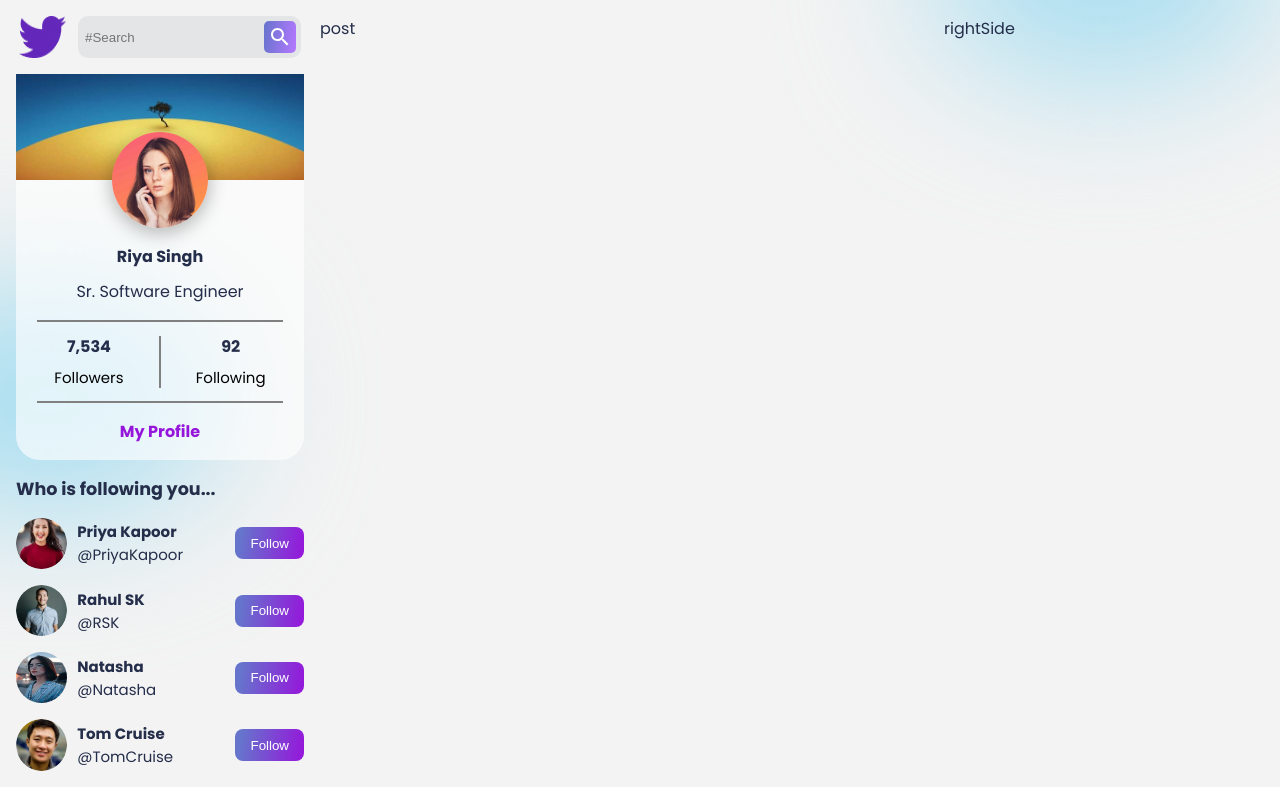
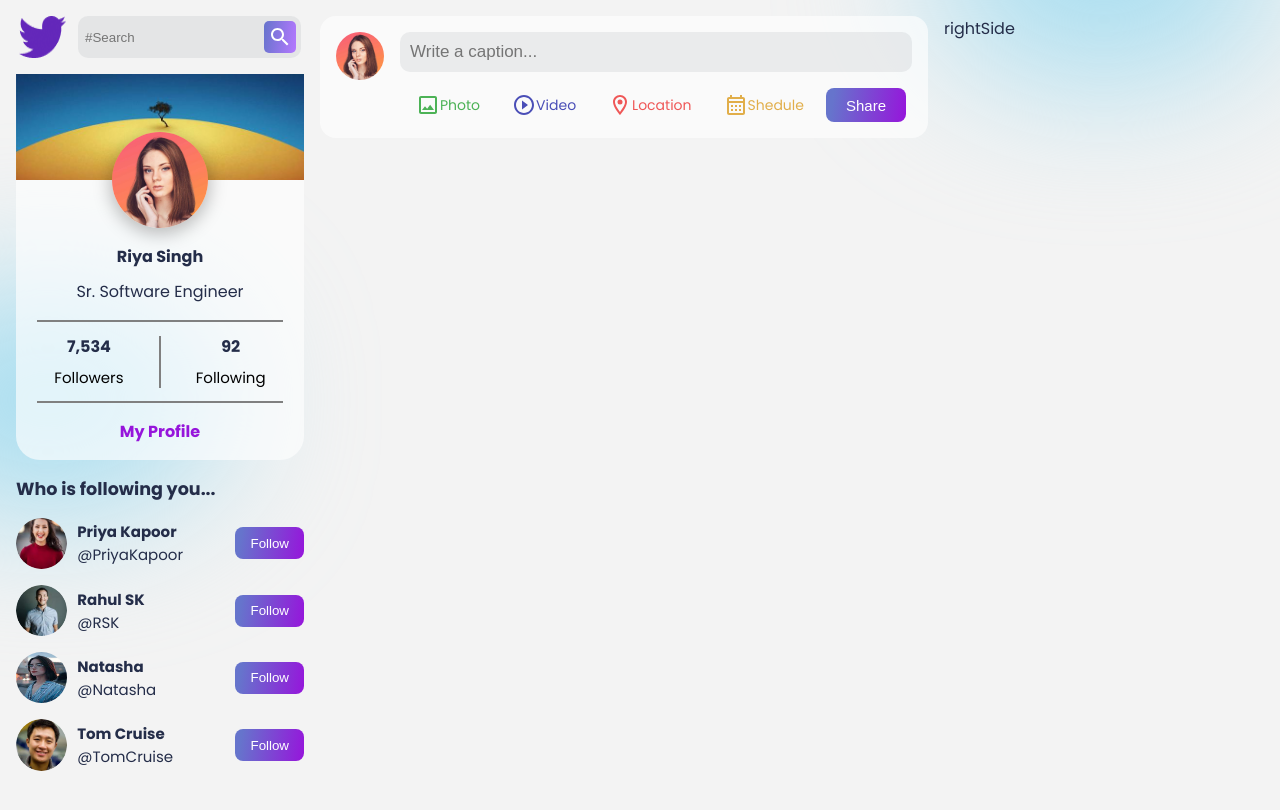
Before and after one commit to Vitalik487/Social-Media-Web-App, a React (Create React App) app in the folder client/: page / in a window 1280 px wide. Shown: the top 810 px of the page. Built offline with nearby package versions, Linux system fonts and the light colour scheme.

Commit message:
added postShare

```diff
--- /dev/null
+++ b/client/src/Components/PostShare/PostShare.css
@@ -0,0 +1,75 @@
+.PostShare{
+    display: flex;
+    gap: 1rem;
+    background-color: var(--cardColor);
+    padding: 1rem;
+    border-radius: 1rem;
+}
+
+.PostShare > img{
+    border-radius: 50%;
+    width: 3rem;
+    height: 3rem;
+}
+
+.PostShare > div{
+    display: flex;
+    flex-direction: column;
+    width: 90%;
+    gap: 1rem;
+}
+
+.PostShare > div > input {
+    background-color: var(--inputColor);
+    border-radius: 10px;
+    padding: 10px;
+    font-size: 17px;
+    border: none;
+    outline: none;
+}
+
+.postOptions{
+    display: flex;
+    justify-content: space-around;
+}
+
+.option{
+    padding: 5px;
+    padding-left: 10px;
+    padding-right: 10px;
+    border-radius: 10px;
+    display: flex;
+    align-items: center;
+    justify-content: center;
+    font-size: 14px;
+}
+
+.option:hover{
+    cursor: pointer;
+}
+
+.ps-button{
+    padding: 5px;
+    padding-left: 20px;
+    padding-right: 20px;
+    font-size: 15px;
+}
+
+
+.previewImage{
+    position: relative;
+}
+
+.previewImage > svg{
+    position: absolute;
+    right: 1rem;
+    top: 0.5rem;
+    cursor: pointer;
+}
+
+.previewImage > img{
+    width: 100%;
+    height: 20rem;
+    object-fit: cover;
+    border-radius: 0.5rem;
+}
--- /dev/null
+++ b/client/src/Components/PostShare/PostShare.js
@@ -0,0 +1,79 @@
+import React, { useState, useRef } from 'react'
+import './PostShare.css';
+import ProfileImage from '../../Img/profileImg.jpg';
+import PhotoOutlinedIcon from '@mui/icons-material/PhotoOutlined';
+import PlayCircleOutlineIcon from '@mui/icons-material/PlayCircleOutline';
+import LocationOnOutlinedIcon from '@mui/icons-material/LocationOnOutlined';
+import CalendarMonthOutlinedIcon from '@mui/icons-material/CalendarMonthOutlined';
+import CloseOutlinedIcon from '@mui/icons-material/CloseOutlined';
+
+
+
+const PostShare = () => {
+
+    const [image, setImage] = useState(null);
+    const imageRef = useRef();
+
+    const onImageChange = (event) => {
+        if (event.target.files && event.target.files[0]) {
+            let img = event.target.files[0];
+            setImage({
+                image: URL.createObjectURL(img)
+            });
+        }
+    }
+
+    return (
+        <div className="PostShare">
+            <img src={ProfileImage} alt="" />
+
+            <div>
+                <input type="text" placeholder='Write a caption...' />
+
+                <div className="postOptions">
+                    <div className="option" style={{ color: "var(--photo)" }}
+                        onClick={() => imageRef.current.click()}
+                    >
+                        <PhotoOutlinedIcon />
+                        Photo
+                    </div>
+                    <div className="option" style={{ color: "var(--video)" }}>
+                        <PlayCircleOutlineIcon />
+                        Video
+                    </div>
+                    <div className="option" style={{ color: "var(--location)" }}>
+                        <LocationOnOutlinedIcon />
+                        Location
+                    </div>
+                    <div className="option" style={{ color: "var(--shedule)" }}>
+                        <CalendarMonthOutlinedIcon />
+                        Shedule
+                    </div>
+
+                    <button className='button ps-button'>
+                        Share
+                    </button>
+                    <div style={{ display: "none" }}>
+                        <input
+                            type="file"
+                            name='myImage'
+                            ref={imageRef}
+                            onChange={onImageChange}
+                        />
+                    </div>
+                </div>
+
+
+                {image && (
+                    <div className="previewImage">
+                        <CloseOutlinedIcon onClick={() => setImage(null)} />
+                        <img src={image.image} alt="" />
+                    </div>
+                )}
+
+            </div>
+        </div>
+    )
+}
+
+export default PostShare
--- /dev/null
+++ b/client/src/Components/PostSide/PostSide.css
@@ -0,0 +1,7 @@
+.PostSide{
+    display: flex;
+    flex-direction: column;
+    gap: 1rem;
+    height: 100vh;
+    overflow: auto;
+}
--- /dev/null
+++ b/client/src/Components/PostSide/PostSide.js
@@ -0,0 +1,13 @@
+import React from 'react'
+import './PostSide.css'
+import PostShare from '../PostShare/PostShare'
+
+const PostSide = () => {
+  return (
+    <div className="PostSide">
+        <PostShare />
+    </div>
+  )
+}
+
+export default PostSide
--- a/client/src/Pages/home/Home.js
+++ b/client/src/Pages/home/Home.js
@@ -1,12 +1,13 @@
 import React from 'react'
 import './Home.css'
 import ProfileSide from '../../Components/profileSide/ProfileSide'
+import PostSide from '../../Components/PostSide/PostSide'
 
 const Home = () => {
   return (
     <div className="Home">
         <ProfileSide />
-        <div className="postSide">post</div>
+        <PostSide />
         <div className="rightSide">rightSide</div>
     </div>
   )
```
